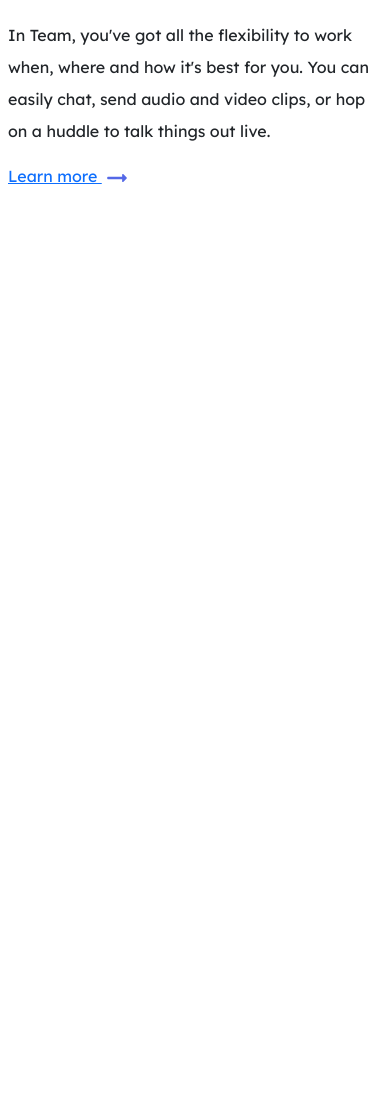
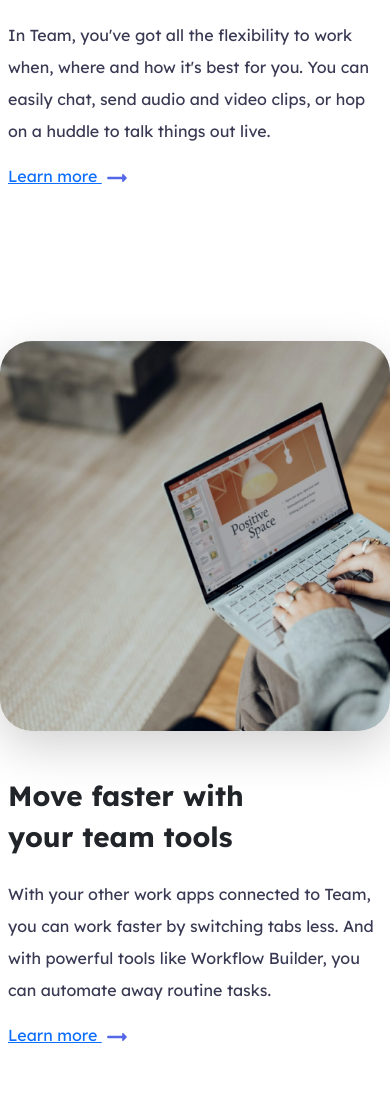
Before and after one commit to malvinval/detikcom-fe-dev-landing-page-assignment, a website: page index.html in a window 390 px wide. Shown: the part 3106-4209 px from the top of the page. Before the commit the page ends 3447 px from the top, so only its background shows below. Drawn offline with nearby package versions, Linux system fonts and the light colour scheme.

Commit message:
add fifth section and fix responsiveness

```diff
--- a/index.html
+++ b/index.html
@@ -79,7 +79,7 @@
 
     <!-- START 2nd SECTION -->
     <div class="detik-second-section-container container-fluid d-flex justify-content-center">
-        <div class="detik-second-section d-flex flex-column-reverse flex-lg-row">
+        <div class="detik-second-section d-flex flex-column-reverse flex-sm-row">
             <div class="detik-second-section-left d-flex align-items-center">
                 <div class="py-5 px-2 px-md-5 px-lg-0 py-lg-0">
                     <h1>Chats for your</h1>
@@ -102,7 +102,7 @@
 
     <!-- START 3rd SECTION -->
     <div class="detik-third-section-container container-fluid d-flex justify-content-center">
-        <div class="detik-third-section d-flex flex-column-reverse flex-lg-row-reverse">
+        <div class="detik-third-section d-flex flex-column-reverse flex-sm-row-reverse">
             <div class="detik-third-section-left d-flex align-items-center">
                 <div class="py-5 px-2 px-md-5 px-lg-0 py-lg-0">
                     <h1>Chats for your</h1>
@@ -125,7 +125,7 @@
 
     <!-- START 4th SECTION -->
     <div class="detik-fourth-section-container container-fluid d-flex justify-content-center">
-        <div class="detik-fourth-section d-flex flex-column-reverse flex-lg-row">
+        <div class="detik-fourth-section d-flex flex-column-reverse flex-sm-row">
             <div class="detik-fourth-section-left d-flex align-items-center">
                 <div class="py-5 px-2 px-md-5 px-lg-0 py-lg-0">
                     <h1>Choose how you</h1>
@@ -145,6 +145,29 @@
         </div>
     </div>
     <!-- END 4th SECTION -->
+
+    <!-- START 5th SECTION -->
+    <div class="detik-fifth-section-container container-fluid d-flex justify-content-center">
+        <div class="detik-fifth-section d-flex flex-column-reverse flex-sm-row-reverse">
+            <div class="detik-fifth-section-left d-flex align-items-center">
+                <div class="py-5 px-2 px-md-5 px-lg-0 py-lg-0">
+                    <h1>Move faster with</h1>
+                    <h1> your team tools</h1>
+                    <p class="pt-3 lh-lg justify">
+                        With your other work apps connected to Team, you can work faster by switching tabs less. And with powerful tools like Workflow Builder, you can automate away routine tasks.
+                    </p>
+                    <a class="py-5" href="#">Learn more <svg width="30" height="30" viewBox="0 0 30 30" fill="none" xmlns="http://www.w3.org/2000/svg">
+                        <path d="M20.1484 13.7549H6.38594C5.69844 13.7549 5.13594 14.3174 5.13594 15.0049C5.13594 15.6924 5.69844 16.2549 6.38594 16.2549H20.1484V18.4924C20.1484 19.0549 20.8234 19.3299 21.2109 18.9299L24.6859 15.4424C24.9234 15.1924 24.9234 14.8049 24.6859 14.5549L21.2109 11.0674C20.8234 10.6674 20.1484 10.9549 20.1484 11.5049V13.7549Z" fill="#5468E7"/>
+                        </svg>
+                    </a>
+                </div>
+            </div>
+            <div class="detik-fifth-section-right d-flex justify-content-start pr-0 pe-lg-5">
+                <img class="fifth-section-image rounded-5 shadow-lg" src="./img/fifth-section-img.png" alt="">
+            </div>
+        </div>
+    </div>
+    <!-- END 5th SECTION -->
 </body>
 <script src="./node_modules/bootstrap/dist/js/bootstrap.min.js"></script>
 <script src="script.js"></script>
--- a/style.css
+++ b/style.css
@@ -73,30 +73,36 @@
 
 .detik-second-section,
 .detik-third-section,
-.detik-fourth-section {
+.detik-fourth-section,
+.detik-fifth-section {
     width: 72%;
 }
 
 .detik-second-section-left,
 .detik-third-section-left,
-.detik-fourth-section-left {
+.detik-fourth-section-left,
+.detik-fifth-section-left {
     width: 40%;
 }
 
 .detik-second-section-left h1,
 .detik-third-section-left h1,
-.detik-fourth-section-left h1 {
+.detik-fourth-section-left h1,
+.detik-fifth-section-left h1 {
     font-weight: 700;
 }
 
 .detik-second-section-left p,
-.detik-third-section-left p {
+.detik-third-section-left p,
+.detik-fourth-section-left p,
+.detik-fifth-section-left p {
     color: rgba(35, 35, 64, 0.9);
 }
 
 .detik-second-section-right,
 .detik-third-section-right,
-.detik-fourth-section-right {
+.detik-fourth-section-right,
+.detik-fifth-section-right {
     width: 60%;
 }
 
@@ -105,7 +111,8 @@
 }
 
 .detik-third-section-container,
-.detik-fourth-section-container {
+.detik-fourth-section-container,
+.detik-fifth-section-container {
     padding: 0 0 100px 0;
 }
 
@@ -122,17 +129,20 @@
 @media screen and (max-width: 992px) {
     .detik-second-section,
     .detik-third-section,
-    .detik-fourth-section {
+    .detik-fourth-section,
+    .detik-fifth-section {
         width: 100%;
     }
     .detik-second-section-left,
     .detik-third-section-left,
-    .detik-fourth-section-left {
+    .detik-fourth-section-left,
+    .detik-fifth-section-left {
         width: 100%;
     }
     .detik-second-section-right,
     .detik-third-section-right,
-    .detik-fourth-section-right {
+    .detik-fourth-section-right,
+    .detik-fifth-section-right {
         width: 100%;
     }
 }
@@ -149,7 +159,8 @@
     }
     .second-section-image,
     .third-section-image,
-    .fourth-section-image {
+    .fourth-section-image,
+    .fifth-section-image {
         width: 100%;
     }
 }
```
Also changed, not shown: img/fifth-section-img.png (added).
